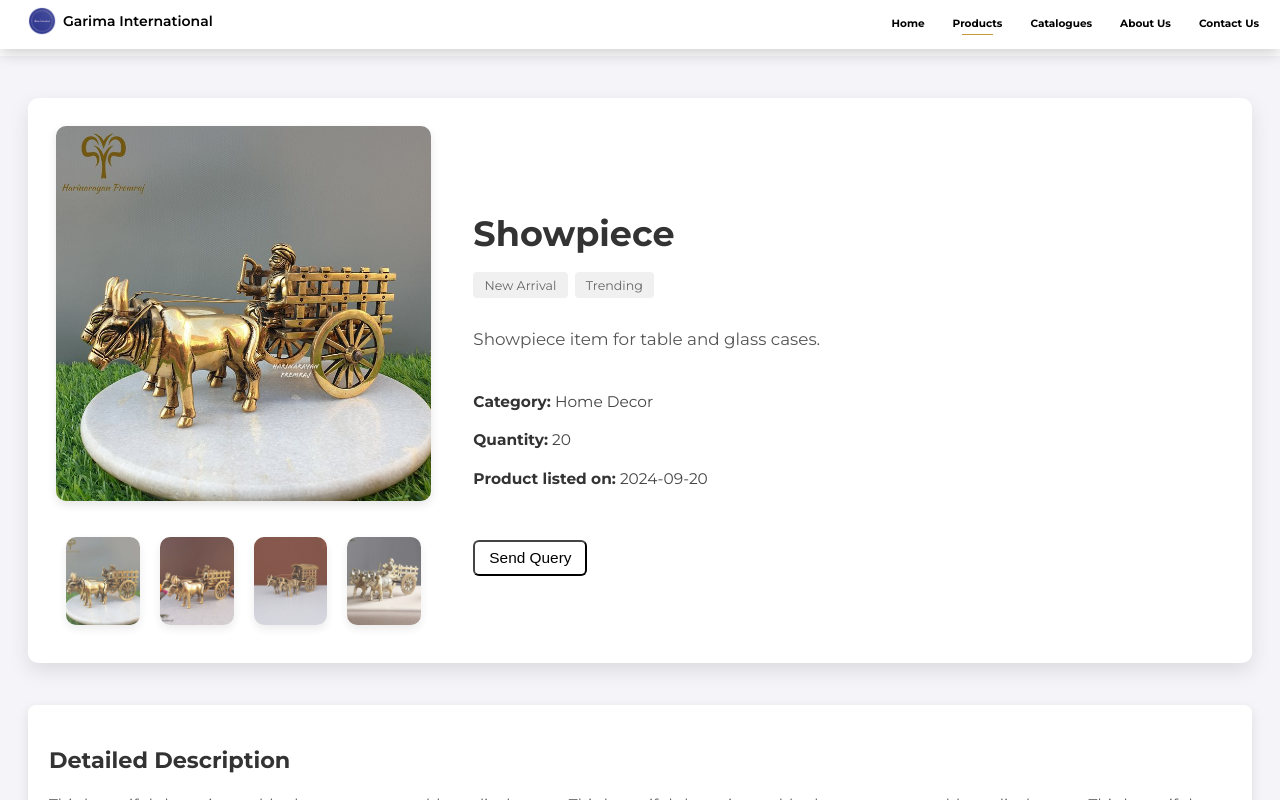
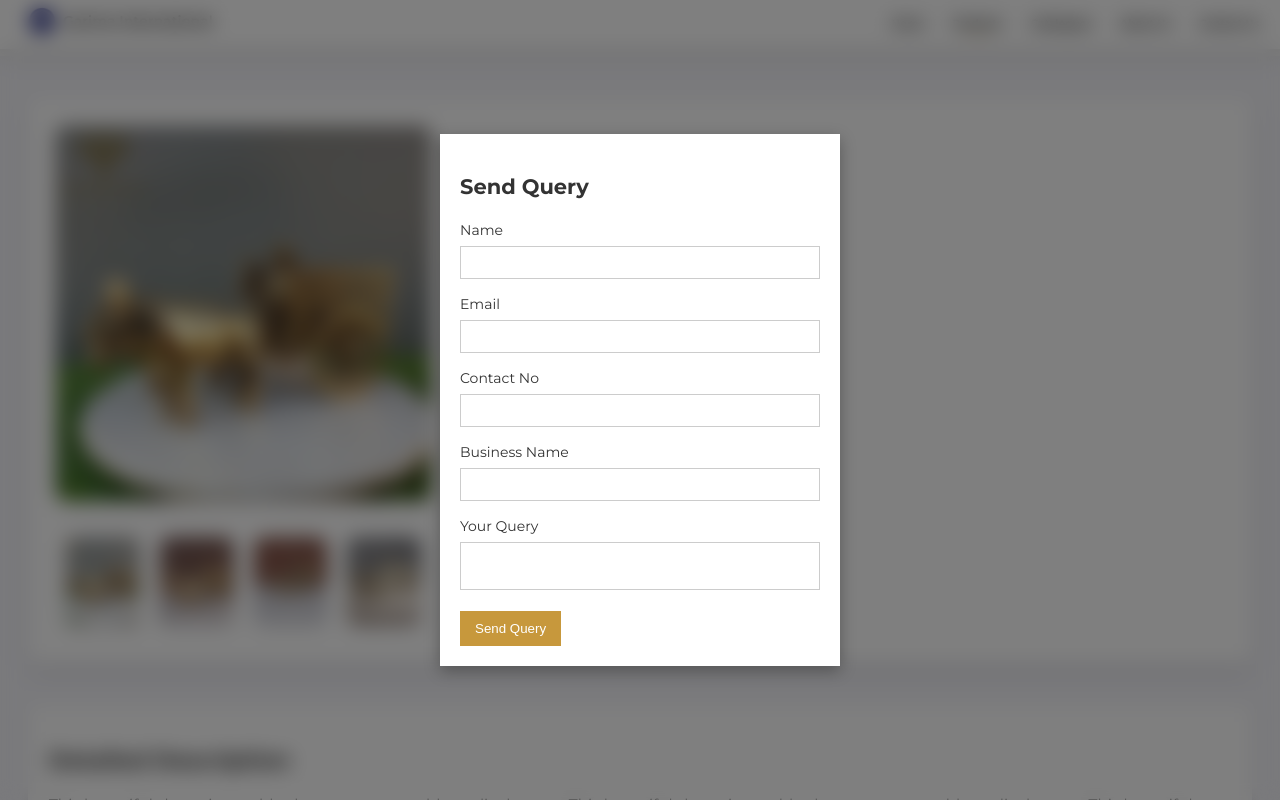
Before and after one commit to Stashblog/garima-international, a React (Vite) app: page /#/product/1 in a window 1280 px wide. Both pictures are taken after a click on the button "Send Query". Shown: the top 800 px of the page. Built offline with nearby package versions, Linux system fonts and the light colour scheme.

Commit message:
send query form int

```diff
--- a/src/components/index.jsx
+++ b/src/components/index.jsx
@@ -8,3 +8,4 @@ export { default as Categories } from './categories'
 export { default as Corousel } from './corousel'
 export { default as FAQs } from './faqs'
 export { default as ImageGrid } from './imageGrid'
+export { default as SendQueryForm } from './sendQueryForm'
--- /dev/null
+++ b/src/components/sendQueryForm/index.jsx
@@ -0,0 +1,42 @@
+import React, { useState } from 'react'
+import s from './styles.module.scss'
+
+const SendQueryForm = ({ isVisible, onClose }) => {
+  if (!isVisible) return null // Don't render anything if the modal is not visible
+
+  return (
+    <div className={s.modalOverlay}>
+      <div className={s.modalBackdrop} onClick={onClose}></div> {/* Click to close */}
+      <div className={s.modalContent}>
+        <h2>Send Query</h2>
+        <form>
+          <div className={s.formGroup}>
+            <label htmlFor='name'>Name</label>
+            <input type='text' id='name' name='name' required />
+          </div>
+          <div className={s.formGroup}>
+            <label htmlFor='email'>Email</label>
+            <input type='email' id='email' name='email' required />
+          </div>
+          <div className={s.formGroup}>
+            <label htmlFor='contact'>Contact No</label>
+            <input type='tel' id='contact' name='contact' required />
+          </div>
+          <div className={s.formGroup}>
+            <label htmlFor='businessName'>Business Name</label>
+            <input type='text' id='businessName' name='businessName' required />
+          </div>
+          <div className={s.formGroup}>
+            <label htmlFor='query'>Your Query</label>
+            <textarea id='query' name='query' required />
+          </div>
+          <button type='submit' className={s.sendButton}>
+            Send Query
+          </button>
+        </form>
+      </div>
+    </div>
+  )
+}
+
+export default SendQueryForm
--- /dev/null
+++ b/src/components/sendQueryForm/styles.module.scss
@@ -0,0 +1,58 @@
+.modalOverlay {
+  position: fixed;
+  top: 0;
+  left: 0;
+  width: 100vw;
+  height: 100vh;
+  display: flex;
+  align-items: center;
+  justify-content: center;
+  z-index: 1000;
+}
+
+.modalBackdrop {
+  position: absolute;
+  top: 0;
+  left: 0;
+  width: 100%;
+  height: 100%;
+  background: rgba(0, 0, 0, 0.5);
+  backdrop-filter: blur(10px);
+}
+
+.modalContent {
+  position: relative;
+  background-color: white;
+  padding: 20px;
+  border-radius: 0px;
+  box-shadow: 0 5px 15px rgba(0, 0, 0, 0.3);
+  z-index: 1001;
+  width: 400px;
+}
+
+.formGroup {
+  margin-bottom: 15px;
+}
+
+.formGroup label {
+  display: block;
+  margin-bottom: 5px;
+}
+
+.formGroup input,
+.formGroup textarea {
+  width: 100%;
+  padding: 8px;
+  border-radius: 0px;
+  border: 1px solid #ccc;
+}
+
+.sendButton,
+.closeButton {
+  background-color: #c7983c;
+  color: rgb(255, 255, 255);
+  padding: 10px 15px;
+  border: none;
+  border-radius: 0px;
+  cursor: pointer;
+}
--- a/src/pages/productDescription/index.jsx
+++ b/src/pages/productDescription/index.jsx
@@ -1,11 +1,14 @@
+import { useState } from 'react'
 import { useParams } from 'react-router-dom'
 import s from './styles.module.scss'
 import images from 'images'
 import { ImageGrid } from 'components'
+import { SendQueryForm } from 'components'
+
 // Assuming the component is receiving `product` prop
 const ProductDescription = ({ product }) => {
   const { id } = useParams() // Get the product id from the route
-
+  const [isModalVisible, setModalVisible] = useState(false)
   // Mock data (Replace this with actual data fetching logic if needed)
   const mockProducts = [
     {
@@ -196,10 +199,12 @@ const ProductDescription = ({ product }) => {
               <strong>Product listed on:</strong> {currentProduct.listedOn}
             </p>
           </div>
-
-          <button className={s.queryButton}>Send Query</button>
+          <button className={s.queryButton} onClick={() => setModalVisible(true)}>
+            Send Query
+          </button>
         </div>
       </div>
+      <SendQueryForm isVisible={isModalVisible} onClose={() => setModalVisible(false)} />
 
       {/* Bottom Section */}
       <div className={s.additionalSections}>
@@ -209,7 +214,7 @@ const ProductDescription = ({ product }) => {
         </div>
 
         <div className={s.section}>
-          <h2>Additional Information</h2>
+          <h2>Product Specifications</h2>
           <p>{currentProduct.additionalInfo}</p>
         </div>
 
```
